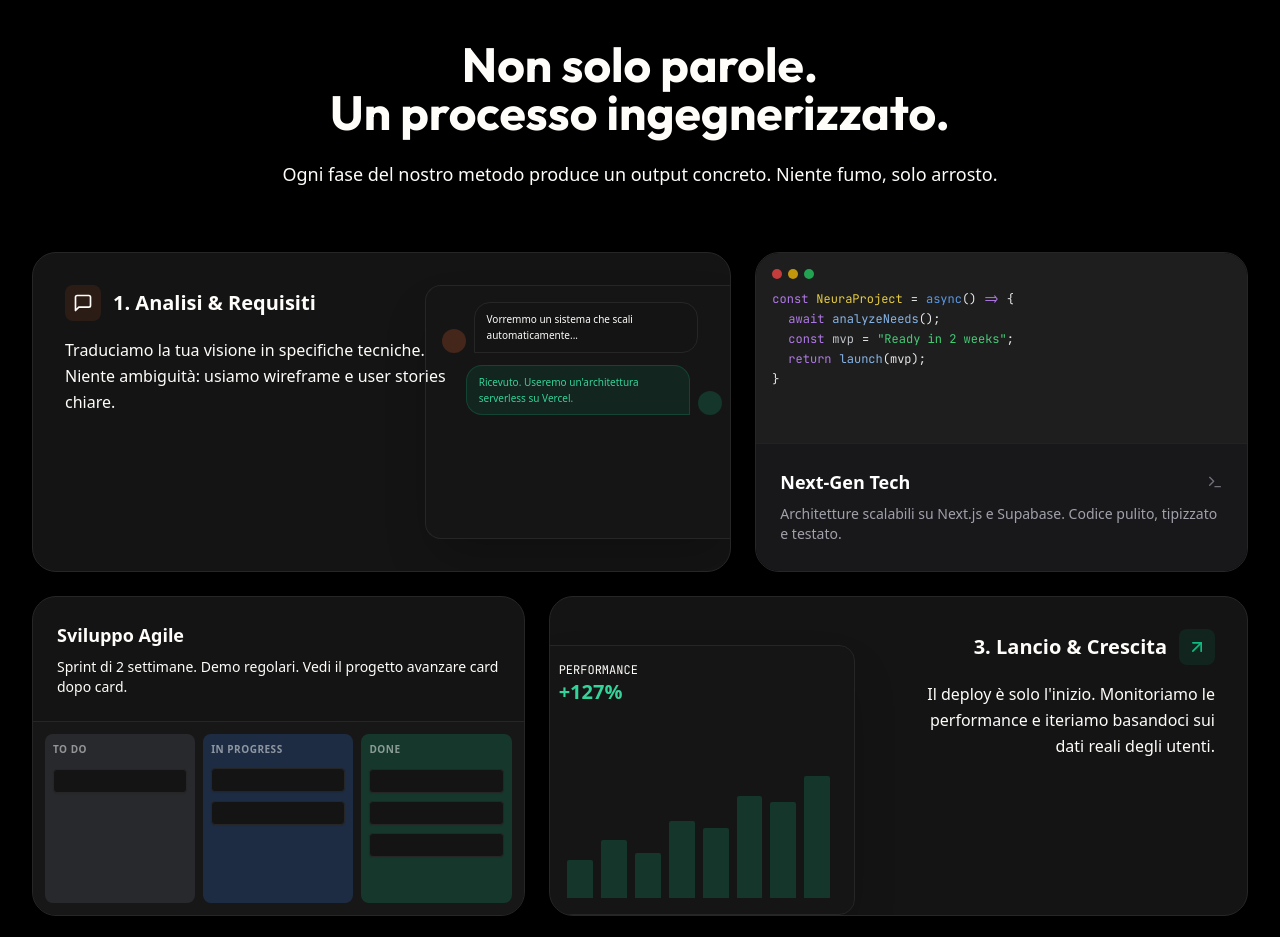
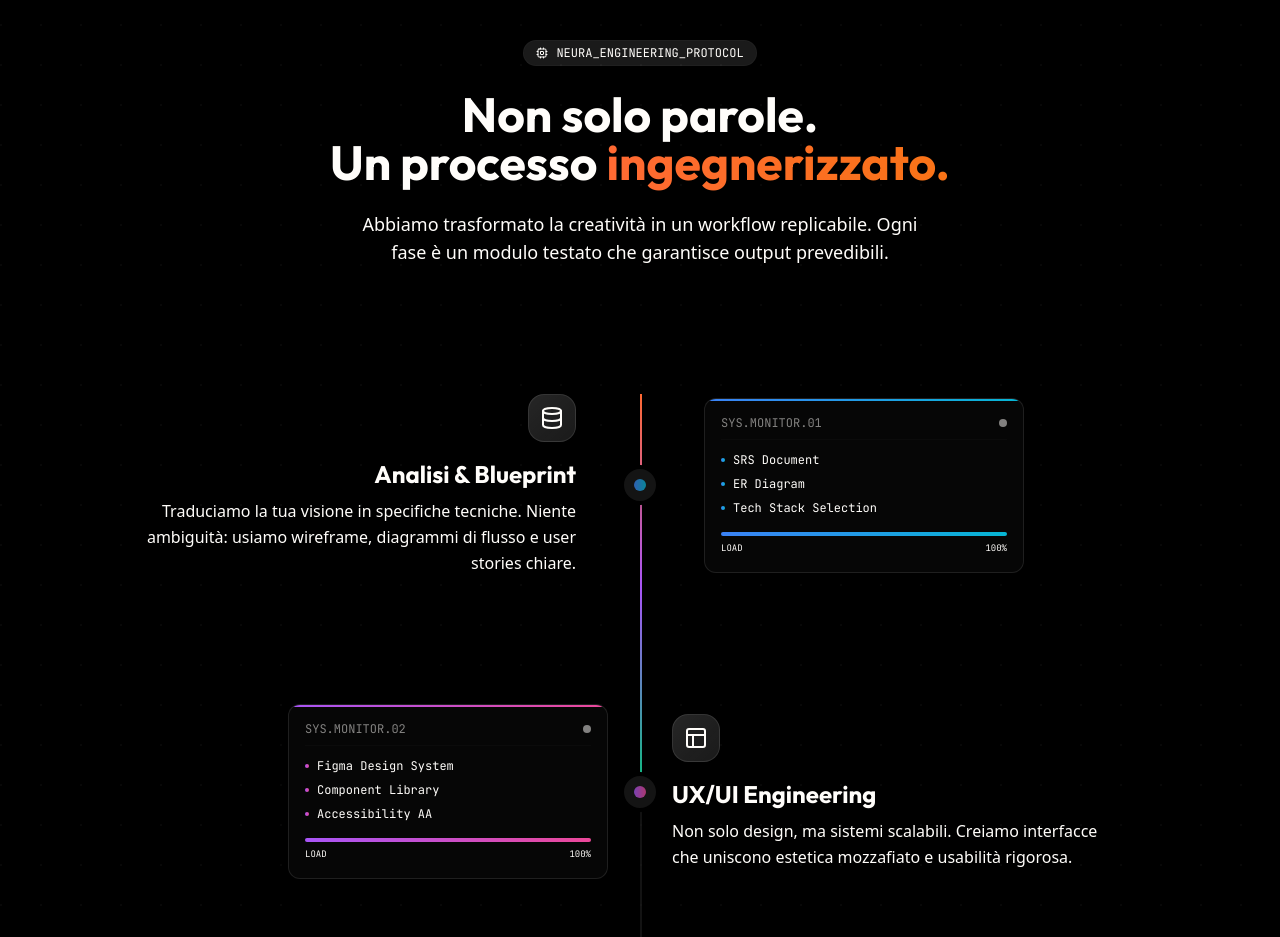
Before and after one commit to simone202120/neuralabs-website, a Next.js app: page / in a window 1280 px wide. Shown: the part 1860-2797 px from the top of the page. Built offline with nearby package versions, Linux system fonts and the light colour scheme.

Commit message:
motodology

```diff
--- a/src/app/page.tsx
+++ b/src/app/page.tsx
@@ -5,6 +5,7 @@ import { Methodology_Sticky } from '@/components/sections/Methodology_Sticky'
 import { Methodology_Bento } from '@/components/sections/Methodology_Bento'
 import { Methodology_Cards } from '@/components/sections/Methodology_Cards'
 import { Methodology_Concrete } from '@/components/sections/Methodology_Concrete'
+import { MethodologyPipeline } from '@/components/sections/MethodologyPipeline'
 import { BookingOptions } from '@/components/sections/BookingOptions'
 
 export default function Home() {
@@ -19,14 +20,16 @@ export default function Home() {
         2. Methodology_Sticky (Storytelling verticale)
         3. Methodology_Bento (Griglia tech moderna)
         4. Methodology_Cards (Classica pulita)
-        5. Methodology_Concrete (Visual UI Reali) - ATTIVA
+        5. Methodology_Concrete (Visual UI Reali)
+        6. MethodologyPipeline (Nuova Pipeline Interattiva) - ATTIVA
       */}
 
       {/* <Methodology /> */}
       {/* <Methodology_Sticky /> */}
       {/* <Methodology_Bento /> */}
       {/* <Methodology_Cards /> */}
-      <Methodology_Concrete />
+      {/* <Methodology_Concrete /> */}
+      <MethodologyPipeline />
 
       <BookingOptions />
     </main>
--- /dev/null
+++ b/src/components/sections/MethodologyPipeline.tsx
@@ -0,0 +1,219 @@
+'use client'
+
+import { useRef } from 'react'
+import { Container } from '@/components/ui/Container'
+import { Section } from '@/components/ui/Section'
+import { motion, useScroll, useTransform, useSpring } from 'framer-motion'
+import { cn } from '@/lib/utils'
+import { Terminal, Database, Layout, Rocket, GitBranch, Shield, Cpu, Zap } from 'lucide-react'
+
+// --- DATI DEL PROCESSO ---
+
+const steps = [
+  {
+    id: '01',
+    title: 'Analisi & Blueprint',
+    description: "Traduciamo la tua visione in specifiche tecniche. Niente ambiguità: usiamo wireframe, diagrammi di flusso e user stories chiare.",
+    icon: Database,
+    techDetail: 'SRS Document • ER Diagram • Tech Stack Selection',
+    color: 'from-blue-500 to-cyan-500',
+    side: 'left'
+  },
+  {
+    id: '02',
+    title: 'UX/UI Engineering',
+    description: "Non solo design, ma sistemi scalabili. Creiamo interfacce che uniscono estetica mozzafiato e usabilità rigorosa.",
+    icon: Layout,
+    techDetail: 'Figma Design System • Component Library • Accessibility AA',
+    color: 'from-purple-500 to-pink-500',
+    side: 'right'
+  },
+  {
+    id: '03',
+    title: 'Sviluppo Agile',
+    description: "Sprint bisettimanali e codice pulito. Architetture scalabili su Next.js e Supabase, tipizzate e testate.",
+    icon: Terminal,
+    techDetail: 'CI/CD Pipeline • Jest Testing • Clean Architecture',
+    color: 'from-amber-500 to-orange-500',
+    side: 'left'
+  },
+  {
+    id: '04',
+    title: 'Deploy & Scale',
+    description: "Il lancio è solo l'inizio. Monitoriamo le performance in tempo reale e iteriamo basandoci sui dati.",
+    icon: Rocket,
+    techDetail: 'Vercel Edge • Analytics • Error Tracking',
+    color: 'from-emerald-500 to-green-500',
+    side: 'right'
+  }
+]
+
+// --- COMPONENTI VISUALI HUD ---
+
+function HudCard({ step }: { step: typeof steps[0] }) {
+  return (
+    <div className="relative overflow-hidden rounded-xl bg-surface/30 backdrop-blur-sm border border-white/10 p-4 font-mono text-xs shadow-lg">
+      <div className={cn("absolute top-0 left-0 w-full h-0.5 bg-gradient-to-r", step.color)} />
+
+      {/* Header HUD */}
+      <div className="flex justify-between items-center mb-3 opacity-50 border-b border-white/5 pb-2">
+        <span>SYS.MONITOR.{step.id}</span>
+        <div className="flex gap-1">
+          <div className="w-2 h-2 rounded-full bg-current animate-pulse" />
+        </div>
+      </div>
+
+      {/* Content */}
+      <div className="space-y-2">
+        {step.techDetail.split('•').map((detail, i) => (
+          <div key={i} className="flex items-center gap-2">
+             <div className={cn("w-1 h-1 rounded-full bg-gradient-to-r", step.color)} />
+             <span className="text-text-secondary">{detail.trim()}</span>
+          </div>
+        ))}
+      </div>
+
+      {/* Decorative tech graphic */}
+      <div className="mt-4 h-1 w-full bg-surface-light/30 rounded-full overflow-hidden">
+        <motion.div
+          className={cn("h-full bg-gradient-to-r", step.color)}
+          initial={{ width: "0%" }}
+          whileInView={{ width: "100%" }}
+          transition={{ duration: 1.5, ease: "circOut" }}
+        />
+      </div>
+      <div className="flex justify-between mt-1 text-[9px] text-text-muted">
+        <span>LOAD</span>
+        <span>100%</span>
+      </div>
+    </div>
+  )
+}
+
+export function MethodologyPipeline() {
+  const containerRef = useRef<HTMLDivElement>(null)
+  const { scrollYProgress } = useScroll({
+    target: containerRef,
+    offset: ["start center", "end center"]
+  })
+
+  const scaleY = useSpring(scrollYProgress, {
+    stiffness: 100,
+    damping: 30,
+    restDelta: 0.001
+  })
+
+  return (
+    <Section id="process" className="py-24 relative overflow-hidden">
+      {/* Sfondo tecnico sottile */}
+      <div className="absolute inset-0 pointer-events-none opacity-[0.03]"
+           style={{ backgroundImage: 'radial-gradient(circle at 1px 1px, currentColor 1px, transparent 0)', backgroundSize: '40px 40px' }}
+      />
+
+      <Container ref={containerRef}>
+
+        {/* Header */}
+        <div className="text-center max-w-3xl mx-auto mb-20 md:mb-32">
+          <motion.div
+            initial={{ opacity: 0, y: 20 }}
+            whileInView={{ opacity: 1, y: 0 }}
+            viewport={{ once: true }}
+          >
+            <div className="inline-flex items-center gap-2 px-3 py-1 rounded-full bg-surface-light border border-border/50 text-xs font-mono text-text-muted mb-6">
+              <Cpu className="w-3 h-3" />
+              <span>NEURA_ENGINEERING_PROTOCOL</span>
+            </div>
+            <h2 className="text-4xl md:text-5xl font-display font-bold mb-6">
+              Non solo parole.<br/>
+              Un processo <span className="text-transparent bg-clip-text bg-gradient-to-r from-primary to-orange-500">ingegnerizzato.</span>
+            </h2>
+            <p className="text-lg text-text-secondary max-w-xl mx-auto">
+              Abbiamo trasformato la creatività in un workflow replicabile.
+              Ogni fase è un modulo testato che garantisce output prevedibili.
+            </p>
+          </motion.div>
+        </div>
+
+        {/* Pipeline Container */}
+        <div className="relative max-w-5xl mx-auto">
+
+          {/* Central Line (Desktop) */}
+          <div className="absolute left-[20px] md:left-1/2 top-0 bottom-0 w-0.5 bg-border/50 -translate-x-1/2 md:translate-x-0">
+             <motion.div
+               style={{ scaleY, transformOrigin: "top" }}
+               className="absolute top-0 left-0 w-full h-full bg-gradient-to-b from-primary via-purple-500 to-emerald-500"
+             />
+          </div>
+
+          <div className="space-y-24 md:space-y-32">
+            {steps.map((step, index) => (
+              <motion.div
+                key={step.id}
+                initial={{ opacity: 0, y: 20 }}
+                whileInView={{ opacity: 1, y: 0 }}
+                viewport={{ once: true, margin: "-100px" }}
+                transition={{ duration: 0.7 }}
+                className={cn(
+                  "relative flex flex-col md:flex-row gap-8 md:gap-16 items-start md:items-center pl-12 md:pl-0",
+                  index % 2 === 0 ? "md:flex-row" : "md:flex-row-reverse"
+                )}
+              >
+
+                {/* Central Node */}
+                <div className="absolute left-0 md:left-1/2 top-0 md:top-1/2 -translate-x-1/2 md:-translate-y-1/2 w-10 h-10 rounded-full border-4 border-background bg-surface flex items-center justify-center z-10 shadow-xl">
+                   <div className={cn("w-3 h-3 rounded-full bg-gradient-to-r animate-pulse", step.color)} />
+                </div>
+
+                {/* Text Content (Left or Right based on index) */}
+                <div className="flex-1 w-full md:text-right md:pr-8 group">
+                   {index % 2 !== 0 && <div className="hidden md:block text-right">
+                      {/* Placeholder to keep alignment if needed, or render text here for right side on desktop */}
+                   </div>}
+
+                   <div className={cn(
+                     "flex flex-col gap-4",
+                     index % 2 === 0 ? "md:items-end md:text-right" : "md:items-start md:text-left"
+                   )}>
+                      <div className={cn(
+                        "w-12 h-12 rounded-2xl bg-surface-light flex items-center justify-center text-text-primary shadow-sm group-hover:scale-110 transition-transform duration-300",
+                        "bg-gradient-to-br from-white/5 to-white/0 border border-white/10"
+                      )}>
+                        <step.icon className="w-6 h-6" />
+                      </div>
+                      <div>
+                        <h3 className="text-2xl font-display font-bold mb-2">{step.title}</h3>
+                        <p className="text-text-secondary leading-relaxed">{step.description}</p>
+                      </div>
+                   </div>
+                </div>
+
+                {/* HUD Detail (Opposite Side) */}
+                <div className="flex-1 w-full md:pl-8 hidden md:block">
+                  <div className={cn(
+                     "w-full max-w-xs",
+                     index % 2 === 0 ? "ml-0" : "ml-auto"
+                  )}>
+                    <HudCard step={step} />
+                  </div>
+                </div>
+
+                {/* Mobile HUD (Show below text on mobile) */}
+                <div className="w-full md:hidden mt-4">
+                  <HudCard step={step} />
+                </div>
+
+              </motion.div>
+            ))}
+          </div>
+
+          {/* End Node */}
+          <div className="absolute left-[20px] md:left-1/2 bottom-0 transform -translate-x-1/2 translate-y-full pt-8 flex flex-col items-center">
+             <div className="w-3 h-3 rounded-full bg-emerald-500 shadow-[0_0_20px_rgba(16,185,129,0.5)]" />
+             <div className="h-12 w-[1px] bg-gradient-to-b from-emerald-500 to-transparent" />
+          </div>
+
+        </div>
+      </Container>
+    </Section>
+  )
+}
```
